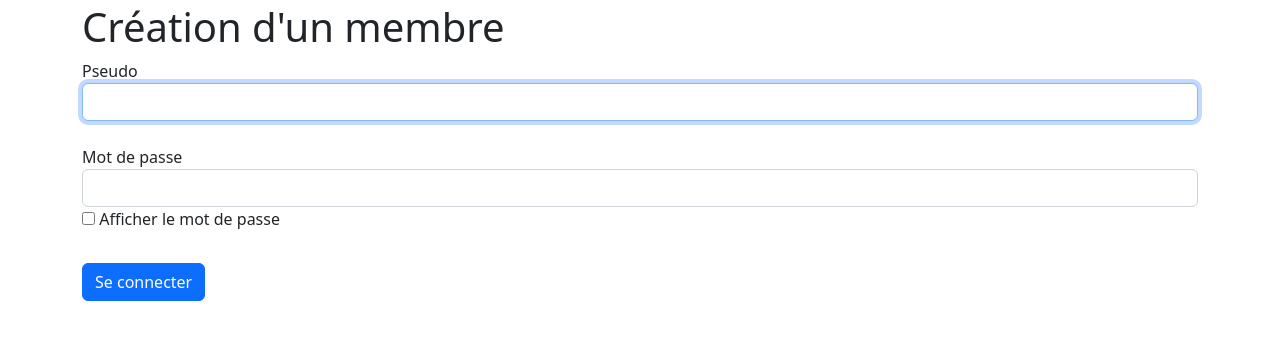
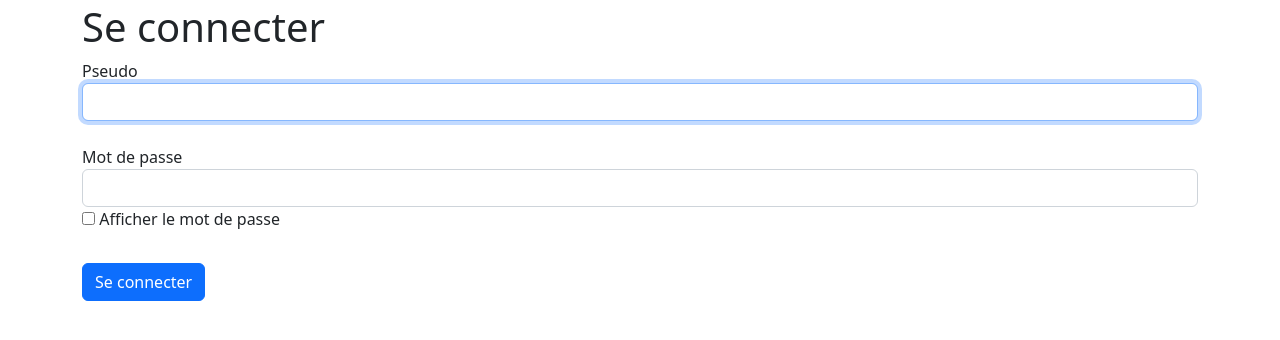
Before and after one commit to LineCab/blogart24, a PHP site: page /views/backend/security/login.php in a window 1280 px wide. Shown: the part 142-482 px from the top of the page. Run offline with PHP 8.4, Linux system fonts and the light colour scheme; a stand-in replaces the project's code that opens the database connection; some libraries are stand-ins or nearby versions.

Commit message:
se connecter

```diff
--- a/views/backend/security/login.php
+++ b/views/backend/security/login.php
@@ -5,7 +5,7 @@ include '../../../header.php';
 <div class="container">
     <div class="row">
         <div class="col-md-12">
-            <h1>Création d'un membre</h1>
+            <h1>Se connecter</h1>
         </div>
         <div class="col-md-12">
             <form action="<?php echo ROOT_URL . '/api/security/login.php' ?>" id="form-recaptcha" method="post" enctype="multipart/form-data">
```
